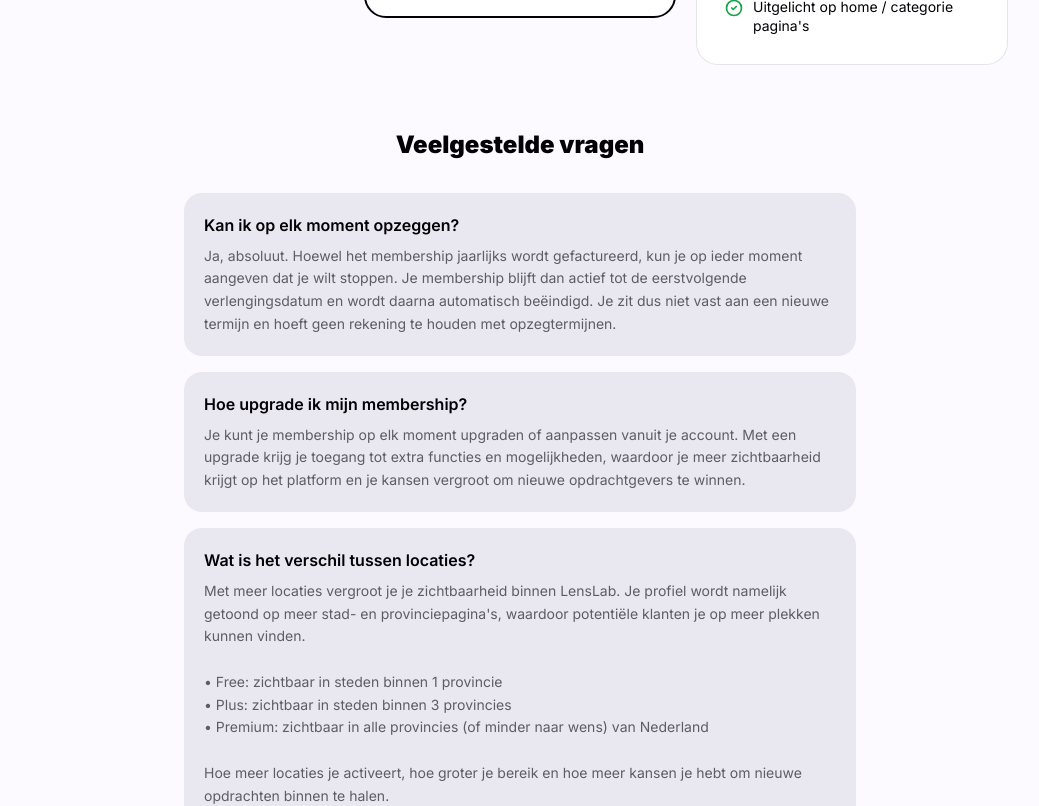
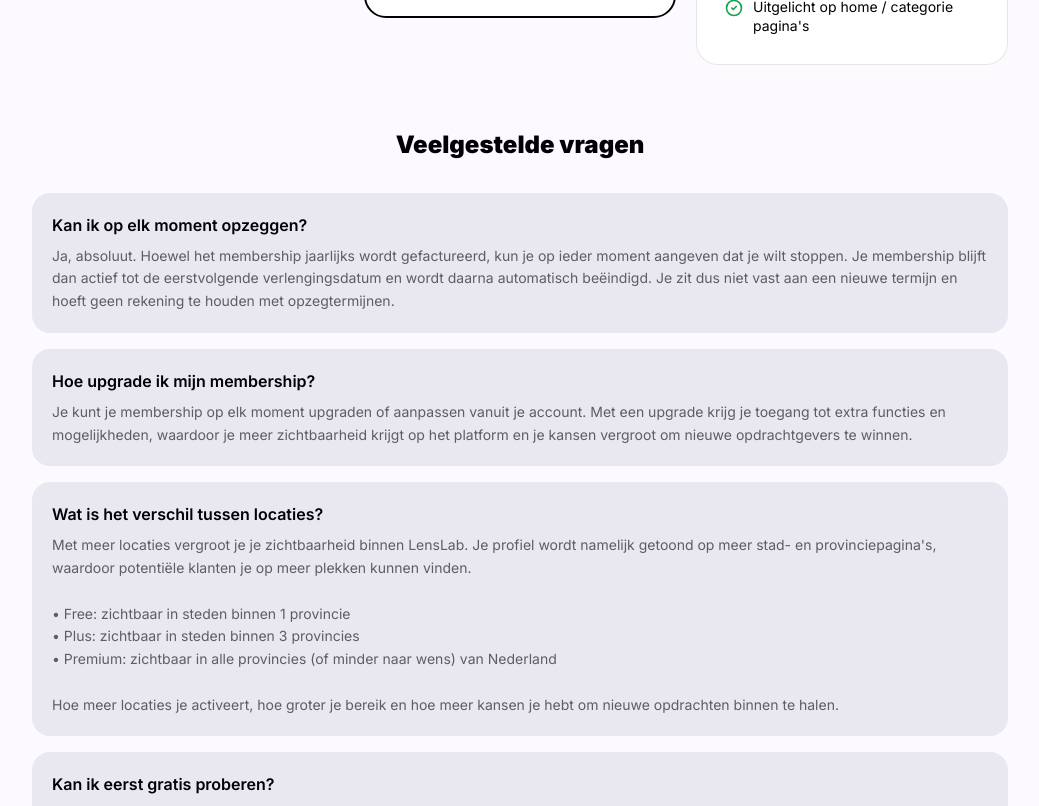
Before and after one commit to ruurd-coder/lenslab-nl, a Next.js app: page /memberships in a window 1280 px wide. Shown: the part 1080-1886 px from the top of the page, without its empty margins (120-1159 px from the left). Built offline with nearby package versions, Linux system fonts and the light colour scheme; no server answers.

Commit message:
FAQ full width matching pricing cards

```diff
--- a/app/memberships/page.tsx
+++ b/app/memberships/page.tsx
@@ -157,7 +157,7 @@ export default function MembershipsPage() {
         </div>
 
         {/* FAQ */}
-        <div className="mt-16 max-w-2xl mx-auto">
+        <div className="mt-16">
           <h2 className="text-2xl font-black text-center mb-8" style={{ color: "#030005" }}>
             Veelgestelde vragen
           </h2>
```
